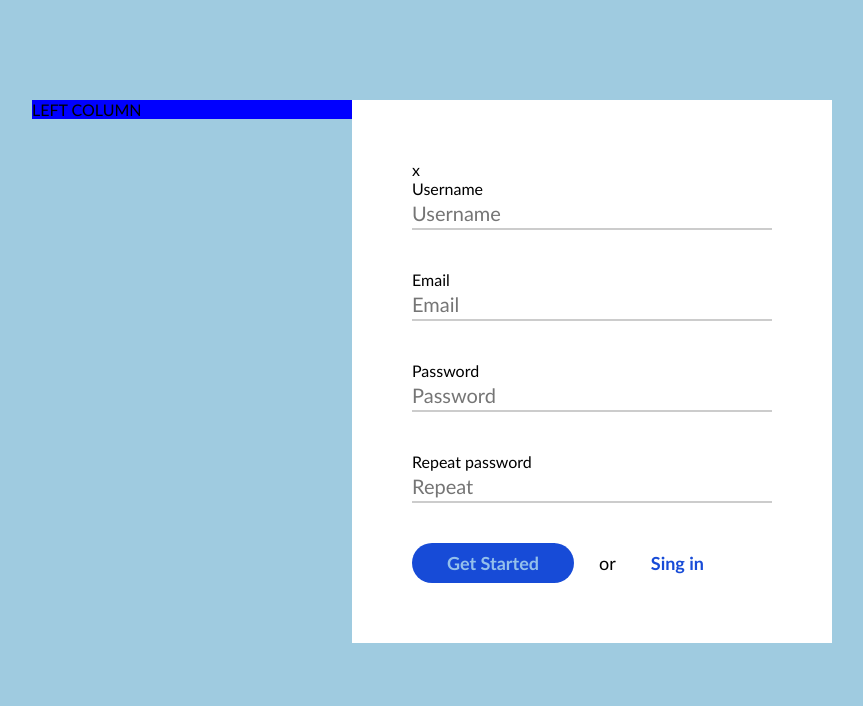
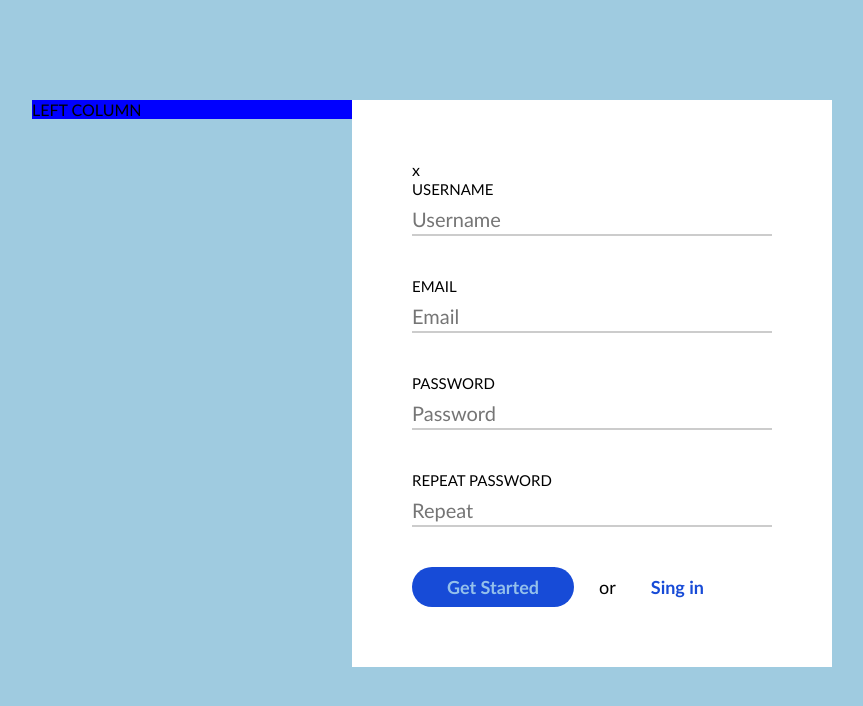
Before and after one commit to RutaMat/5-Sing-up, a plain HTML site: page index.html in a window 1280 px wide. Shown: the whole page, without its empty margins (208-1071 px from the left). Drawn offline with Linux system fonts and the light colour scheme.

Commit message:
Form structure #2 radau klaida

```diff
--- a/css/main.css
+++ b/css/main.css
@@ -49,7 +49,7 @@ form > .form-row:last-of-type {
 
 }
 
-form > form-row >  label {
+form > .form-row >  label {
 
     display: inline-block;
     width: 100%;
```
